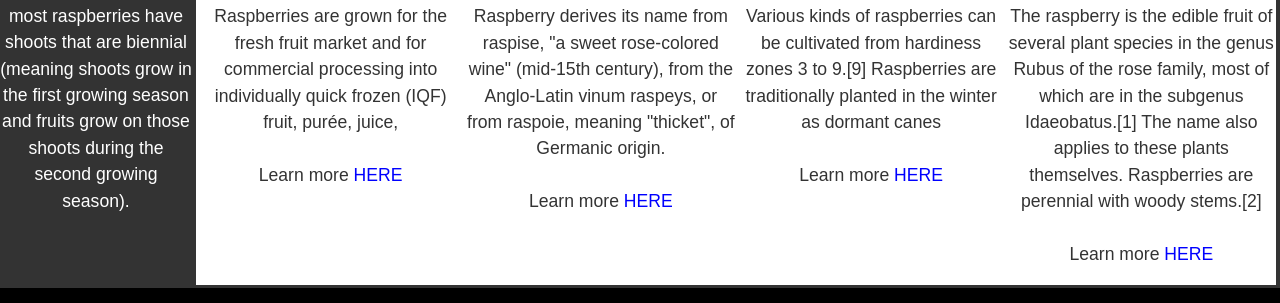
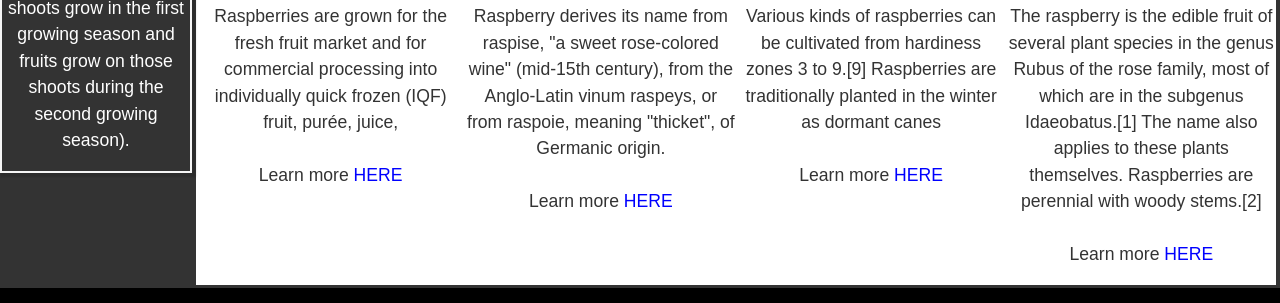
Before and after one commit to knighthawk4227/Comp1537, a website: page assignment 3/Assignment_3.html in a window 1280 px wide. Shown: the part 1058-1361 px from the top of the page. Drawn offline with Linux system fonts and the light colour scheme; a web font is replaced by a local one.

Commit message:
adding script . js and node

```diff
--- a/assignment 3/Assignment_3.html
+++ b/assignment 3/Assignment_3.html
@@ -36,7 +36,7 @@
         <div class="more-links"><p> WORLD CLOCK FOR FUN<a href="https://www.worldchatclock.com/?a%5B0%5D%5Bname%5D=Langley&a%5B0%5D%5Btz%5D=America%2FVancouver&a%5B0%5D%5BisHome%5D=true&a%5B1%5D%5Bname%5D=London&a%5B1%5D%5Btz%5D=Europe%2FLondon&a%5B1%5D%5BisHome%5D=false&a%5B2%5D%5Bname%5D=New+York+City&a%5B2%5D%5Btz%5D=America%2FNew_York&a%5B2%5D%5BisHome%5D=false&a%5B3%5D%5Bname%5D=Tokyo&a%5B3%5D%5Btz%5D=Asia%2FTokyo&a%5B3%5D%5BisHome%5D=false&a%5B4%5D%5Bname%5D=E.+South+Amer.+ST&a%5B4%5D%5Btz%5D=America%2FSao_Paulo&a%5B4%5D%5BisHome%5D=false&isAP=1">
           link</a></p></div>
         </div>
-        <div class="articles">All cultivars of raspberries have perennial roots, but many do not have perennial shoots. In fact, most raspberries have shoots that are biennial (meaning shoots grow in the first growing season and fruits grow on those shoots during the second growing season).</div>
+        <div class="articles"><p>All cultivars of raspberries have perennial roots, but many do not have perennial shoots. In fact, most raspberries have shoots that are biennial (meaning shoots grow in the first growing season and fruits grow on those shoots during the second growing season).</p></div>
       </div>
 
     </header>
--- a/assignment 3/style3.css
+++ b/assignment 3/style3.css
@@ -371,14 +371,18 @@
     .more-links :visited {
         color: #2690d4;
     }
-    .articles {
+     .showcase-header .articles {
       display: flex;
       flex-direction: row;
         grid-column: 1;
-        margin-top: 26pt;
-        max-height: 16pt;
+        max-height: auto;
         position:relative;
-        margin-top: 150pt;
+        margin-top: 70pt;
+    }
+    .articles p {
+      border: 2px solid;
+      border-color: whitesmoke;
+      box-shadow: 2px 2px 2px 2px rgba(0, 0, 0, 0.145) ;
     }
 
     #main-footer .watermark {
```
Also changed, not shown: assignment 3/script.js (+5 -4 lines).
